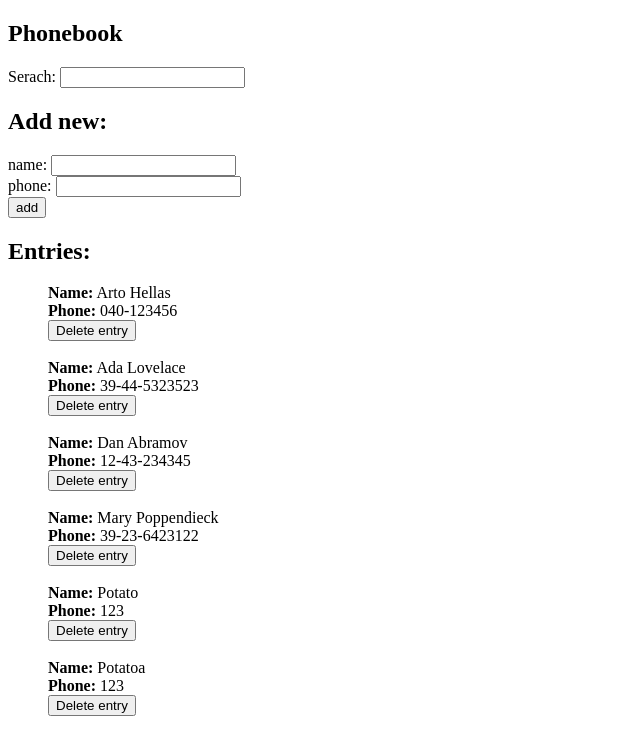
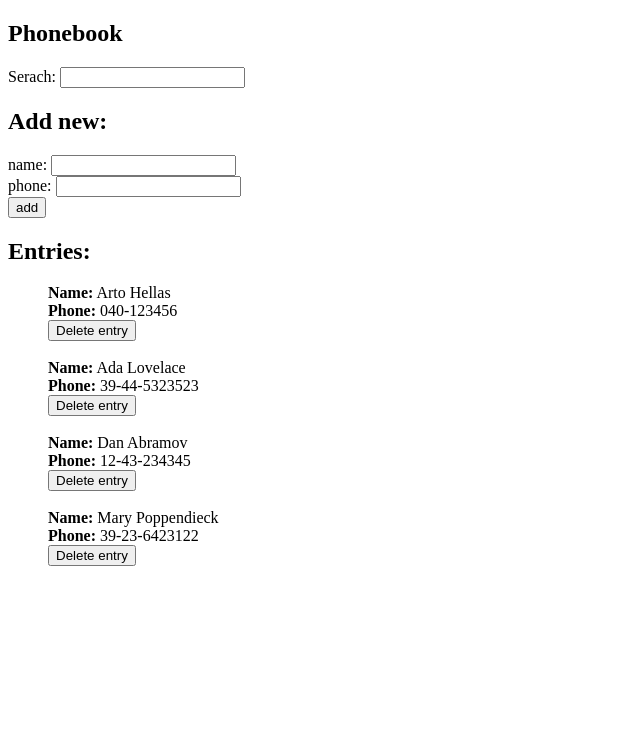
Before and after one commit to l-przybylka/phonebook, a React (Create React App) app: page / in a window 1280 px wide. Shown: the top 754 px of the page, without its empty margins (0-640 px from the left). Built offline with nearby package versions, Linux system fonts and the light colour scheme; data requests are answered from the project's data file.

Commit message:
Finalised put/delete services

```diff
--- a/db.json
+++ b/db.json
@@ -19,16 +19,6 @@
       "name": "Mary Poppendieck",
       "phone": "39-23-6423122",
       "id": 4
-    },
-    {
-      "name": "Potato",
-      "phone": "123",
-      "id": 5
-    },
-    {
-      "name": "Potatoa",
-      "phone": "123",
-      "id": 6
     }
   ]
 }
--- a/src/App.js
+++ b/src/App.js
@@ -40,11 +40,11 @@ const App = () => {
     const existingUser = persons.find((person) => person.name === personObject.name)
 
     if (existingUser) {
-      if(window.confirm(`${personObject.name} is already added to phonebook, replace the old number with a new one?`)) {
-        const updatedUser =  { ...existingUser, phone: personObject.phone}
+      if (window.confirm(`${personObject.name} is already added to phonebook, replace the old number with a new one?`)) {
+        const updatedUser = { ...existingUser, phone: personObject.phone }
         personService
           .updateOne(existingUser.id, updatedUser)
-          .then(returnedPerson => setPersons(returnedPerson))
+          .then(returnedPerson => setPersons(persons.map(person => person.id !== existingUser.id ? person : returnedPerson.data)))
       }
     } else {
       personService
@@ -60,8 +60,8 @@ const App = () => {
   };
 
   const deletePerson = (id) => {
-  const user =  persons.find(person => person.id === id)
-  if(window.confirm(`Delete ${user.name}?`)) {
+    const user = persons.find(person => person.id === id)
+    if (window.confirm(`Delete ${user.name}?`)) {
       personService
         .deleteOne(id)
         .then(data => {
--- a/src/services/persons.js
+++ b/src/services/persons.js
@@ -17,10 +17,8 @@ const deleteOne = async id => {
    return request.then(res => res.data)
 }
 
-const updateOne = async (id, newPerson) => {
-    await axios.put(`${baseUrl}/${id}`, newPerson)
-    const request = axios.get(baseUrl)
-    return request.then(res => res.data)
+const updateOne = (id, newPerson) => {
+   return axios.put(`${baseUrl}/${id}`, newPerson)
 }
 
 export default { getAll, addOne, deleteOne, updateOne }
```
Lines whose indentation alone changed are shown as unchanged.
